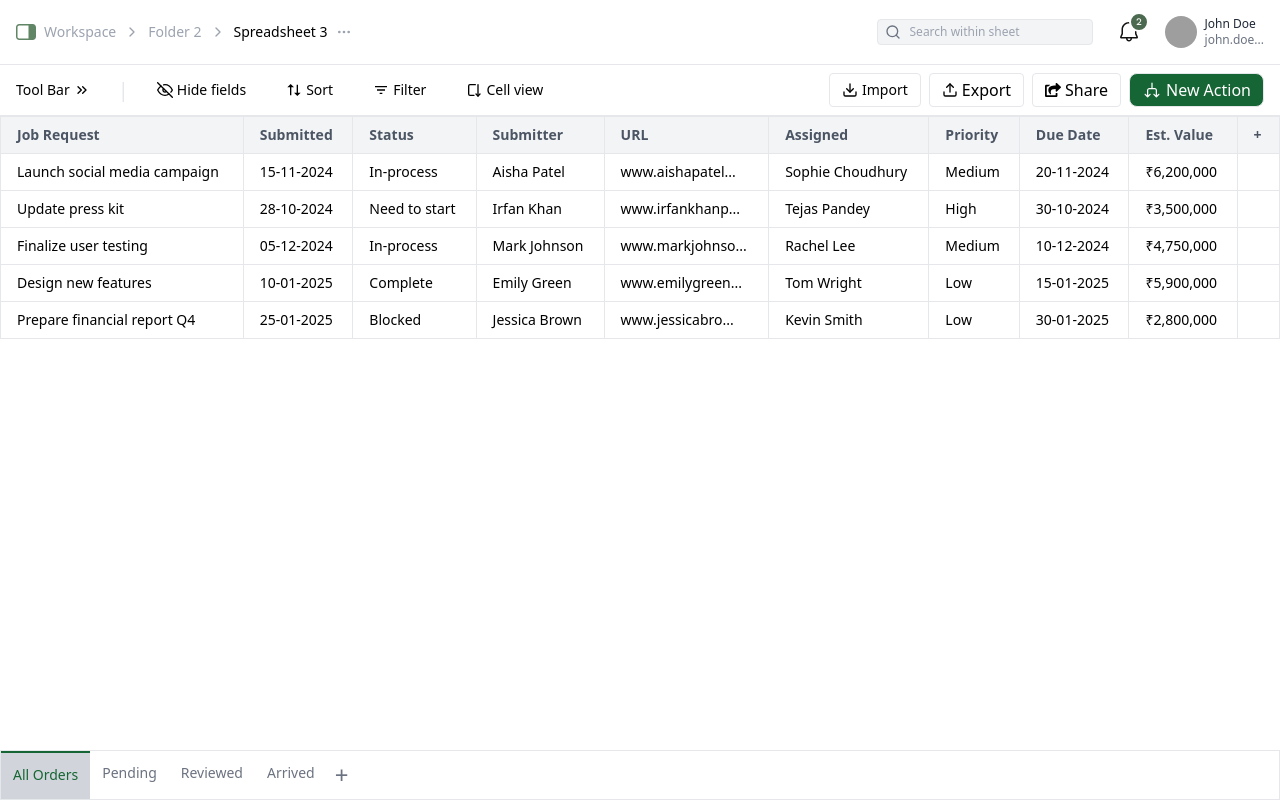
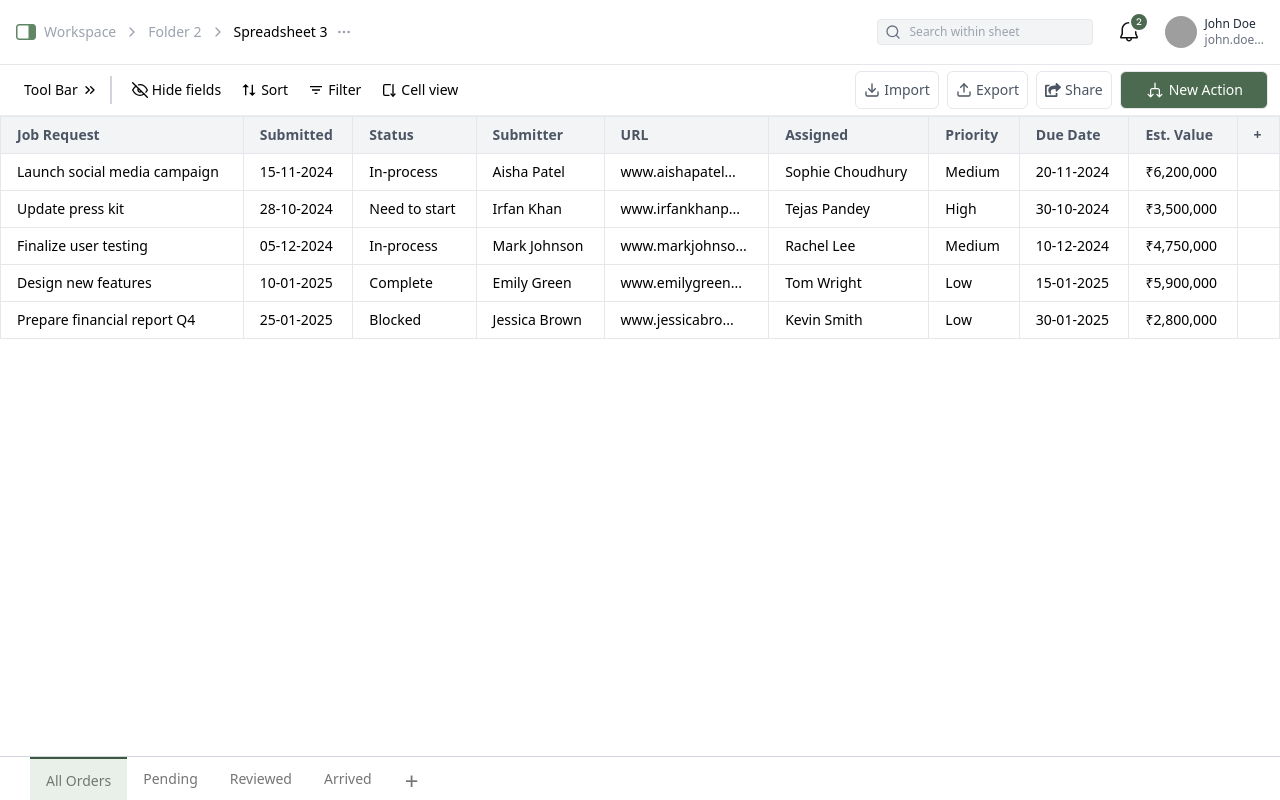
Before and after one commit to bijaysharma8335/react-figma-spreadsheet-prototype, a React (Vite) app: page / in a window 1280 px wide. Built offline with nearby package versions, Linux system fonts and the light colour scheme; grey boxes are pictures that could not be loaded.

Commit message:
style: update  toolbar and Order tabs style: update toolbar and Order Tabs styling

```diff
--- a/src/components/OrderTabs.tsx
+++ b/src/components/OrderTabs.tsx
@@ -5,20 +5,20 @@ const OrderTabs: React.FC = () => {
     const [activeTab, setActiveTab] = useState("All Orders");
 
     const handleAddSheet = () => {
-        const newSheetNumber =  tabs.length + 1;
+        const newSheetNumber = tabs.length + 1;
         const newSheetName = `Sheet ${newSheetNumber}`;
         setTabs([...tabs, newSheetName]);
         setActiveTab(newSheetName);
     };
     return (
-        <div className="flex text-sm font-medium border-t border bg-white ">
+        <div className="flex item-center fixed  bottom-0 z-10  w-full h-[44px] px-2  font-medium border-t border-gray-300 bg-white shadow-sm pl-[30px]  ">
             {tabs.map((tab) => (
                 <div
                     key={tab}
                     onClick={() => setActiveTab(tab)}
-                    className={`p-3 text-gray-500 cursor-default  ${
+                    className={`px-4 py-3 text-sm transition-all font-medium   text-[#757575] cursor-default  ${
                         activeTab === tab
-                            ? "border-t-2 border-green-800 text-green-800 bg-gray-300"
+                            ? "bg-[#E8F0E9] text-[#3E5741] font-medium  border-[#3E5741] border-t-2"
                             : "hover:bg-gray-200"
                     }`}
                 >
@@ -26,9 +26,12 @@ const OrderTabs: React.FC = () => {
                 </div>
             ))}
             {/* + Button */}
-            <div onClick={handleAddSheet} className="p-2 text-gray-500 cursor-pointer hover:bg-gray-200 text-2xl hover:text-green-800">
+            <button
+                onClick={handleAddSheet}
+                className="w-[32px] h-[32px] text-2xl text-[#757575] hover:bg-gray-200 flex items-center justify-center p-6"
+            >
                 +
-            </div>
+            </button>
         </div>
     );
 };
--- a/src/components/Toolbar.tsx
+++ b/src/components/Toolbar.tsx
@@ -7,64 +7,67 @@ import icon from "../assets/icon.svg";
 
 export default function Toolbar() {
     return (
-        <div className="flex flex-wrap items-center justify-between border-b px-4 py-2 bg-white">
+        <div className="flex gap-2 px-3 py-1.5 justify-between border-b border-[#eeeeee] text-sm">
             {/* Left Side  */}
 
-            <div className="flex items-center gap-4">
-                <span className="pr-3 py-1 text-sm  flex items-center gap-1">
-                    Tool Bar <FiChevronsRight className="w-4 h-4  " />
-                </span>{" "}
-                <span className="text-gray-200 text-xl">|</span>
-                <span
+            <div className="flex items-center gap-5">
+                <button className=" flex items-center justify-center px-3 py-1 text-sm  gap-1 border-r-2 border-gray-300">
+                    <span>Tool Bar</span> <FiChevronsRight className="w-4 h-4  " />
+                </button>{" "}
+                <button
                     onClick={() => console.log(" Hide Fields Clicked")}
-                    className="px-3 py-1  text-sm flex  items-center gap-1"
+                    className=" flex  items-center justify-center gap-1"
                 >
-                    <FiEyeOff className="w-4 h-4 " /> Hide fields
-                </span>
-                <span
+                    <FiEyeOff className="w-4 h-4 " />
+                    <span>Hide fields</span>
+                </button>
+                <button
                     onClick={() => console.log("Sort Clicked")}
-                    className="px-3 py-1 text-sm  flex  items-center gap-1"
+                    className="flex  items-center justify-center  gap-1"
                 >
-                    <RiArrowUpDownFill className="w-4 h-4 " /> Sort
-                </span>{" "}
-                <span
+                    <RiArrowUpDownFill className="w-4 h-4 " />
+                    <span>Sort</span>
+                </button>{" "}
+                <button
                     onClick={() => console.log("Filter Clicked")}
-                    className="px-3 py-1 text-sm  flex  items-center gap-1"
+                    className="  flex  items-center justify-center gap-1"
                 >
-                    <MdFilterList className="w-4 h-4 " /> Filter
-                </span>
-                <span
+                    <MdFilterList className="w-4 h-4 " />
+                    <span>Filter</span>
+                </button>
+                <button
                     onClick={() => console.log("Cell view clicked")}
-                    className="px-3 py-1 text-sm  flex  items-center gap-1"
+                    className="flex  items-center justify-center gap-1"
                 >
-                    <TbArrowAutofitDown className="w-4 h-4 " /> Cell view
-                </span>
+                    <TbArrowAutofitDown className="w-4 h-4 " /> <span>Cell view</span>
+                </button>
             </div>
             {/* Right Side */}
 
-            <div className="flex flex-wrap  gap-2">
+            <div className="flex items-center  gap-2">
                 <button
                     onClick={() => console.log("Import Clicked")}
-                    className="px-3 py-1 border rounded text-sm hover:bg-green-800 hover:text-white flex items-center gap-1"
+                    className="flex items-center justify-center gap-1 px-2 py-2 border border-gray-200 rounded-md text-gray-600 hover:bg-[#4B6A4F] hover:text-white duration-200 ease-in "
                 >
-                    <FiDownload className="w-4 h-4 " /> Import
+                    <FiDownload className="w-4 h-4  " /> <span>Import</span>
                 </button>
                 <button
                     onClick={() => console.log("Export Clicked")}
-                    className="px-3 py-1 border rounded hover:bg-green-800 hover:text-white flex items-center gap-1"
+                    className="flex items-center justify-center gap-1 px-2 py-2 border border-gray-200 rounded-md text-gray-600 hover:bg-[#4B6A4F] hover:text-white duration-200 ease-in "
                 >
                     <FiUpload className="w-4 h-4" />
-                    Export
+                    <span>Export</span>
                 </button>
                 <button
                     onClick={() => console.log("Share Clicked")}
-                    className="px-3 py-1 border rounded hover:bg-green-800 hover:text-white flex items-center gap-1"
+                    className="flex items-center justify-center gap-1 px-2 py-2 border border-gray-200 rounded-md text-gray-600 hover:bg-[#4B6A4F] hover:text-white duration-200 ease-in "
                 >
-                    <FaShareSquare className="w-4 h-4" /> Share
+                    <FaShareSquare className="w-4 h-4" />
+                    <span>Share</span>
                 </button>
                 <button
                     onClick={() => console.log("New Action Clicked")}
-                    className="px-3 py-1 border rounded-lg bg-green-800 text-white flex items-center gap-1"
+                    className="flex items-center gap-1 justify-center px-6 py-2 border rounded-md bg-[#4B6A4F] text-white "
                 >
                     <img src={icon} alt="New Action Icon" className="w-5 h-5" />
                     New Action
```
